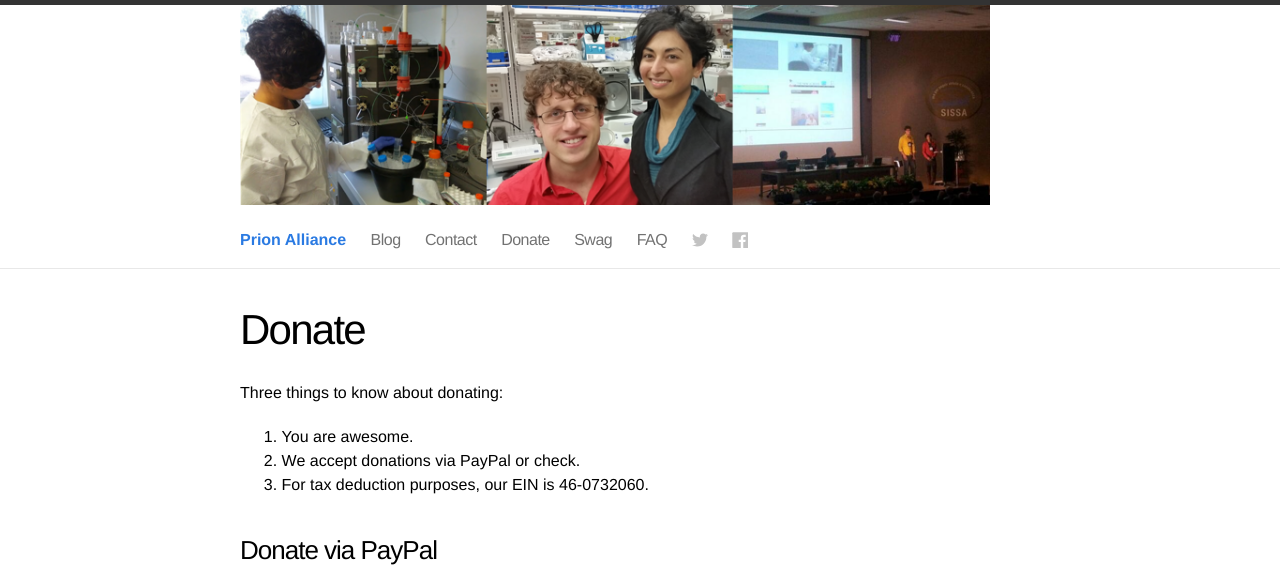
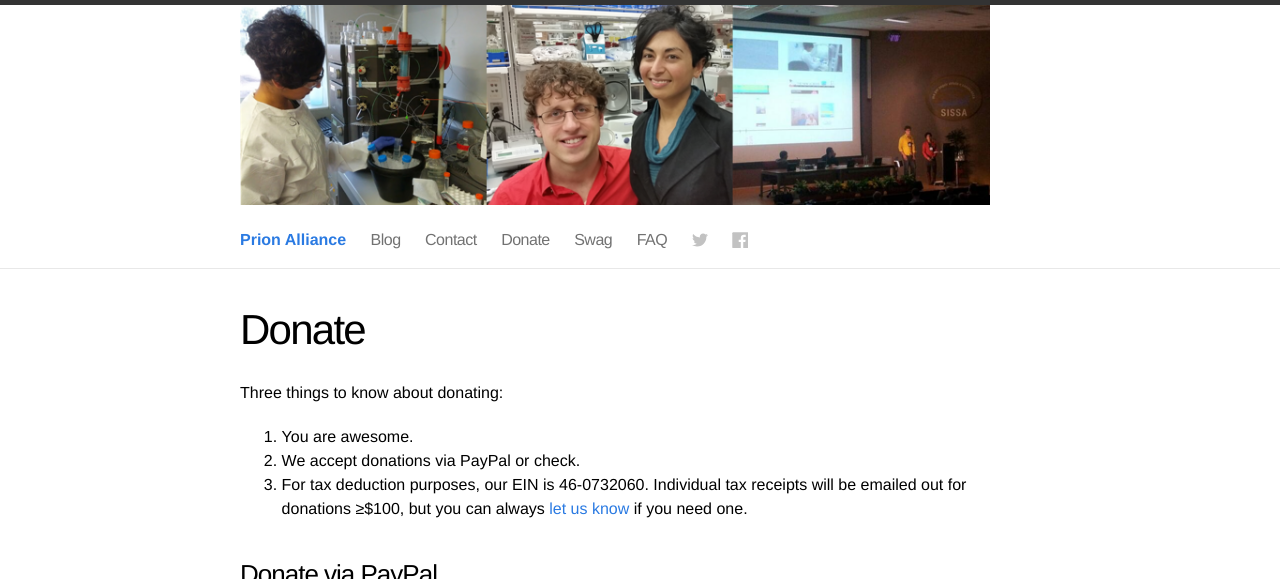
Before and after one commit to ericminikel/prionalliance, a Jekyll site: the page built from donate.md, in a window 1280 px wide, cut to the strip 0-579 px from the top of the page. Built offline with Jekyll 4.4.1, drawn with Linux system fonts in a browser that asks for light colours.

Commit message:
threshold for sending receipts

```diff
--- a/donate.md
+++ b/donate.md
@@ -8,7 +8,7 @@ Three things to know about donating:
 
 1. You are awesome.
 2. We accept donations via PayPal or check.
-3. For tax deduction purposes, our EIN is 46-0732060.
+3. For tax deduction purposes, our EIN is 46-0732060. Individual tax receipts will be emailed out for donations &ge;$100, but you can always [let us know](/contact/) if you need one.
 
 ### Donate via PayPal
 
```
